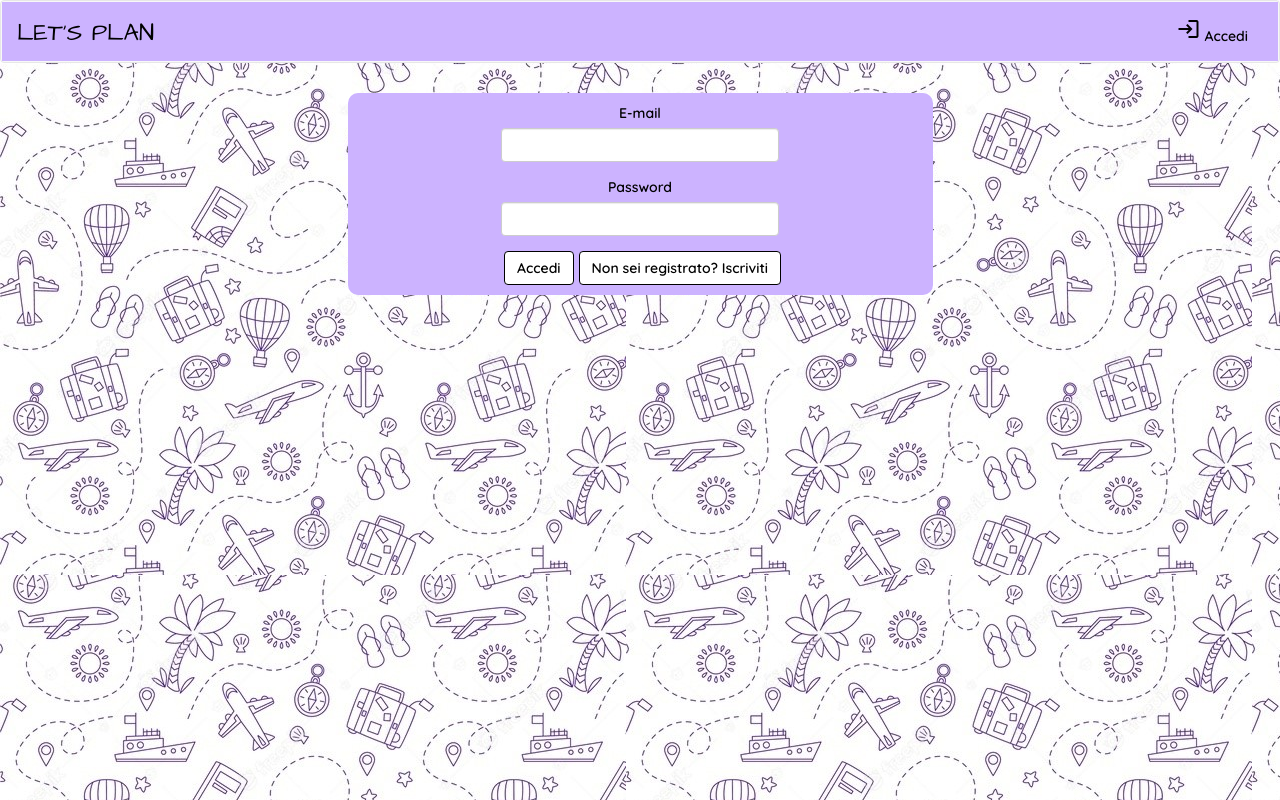
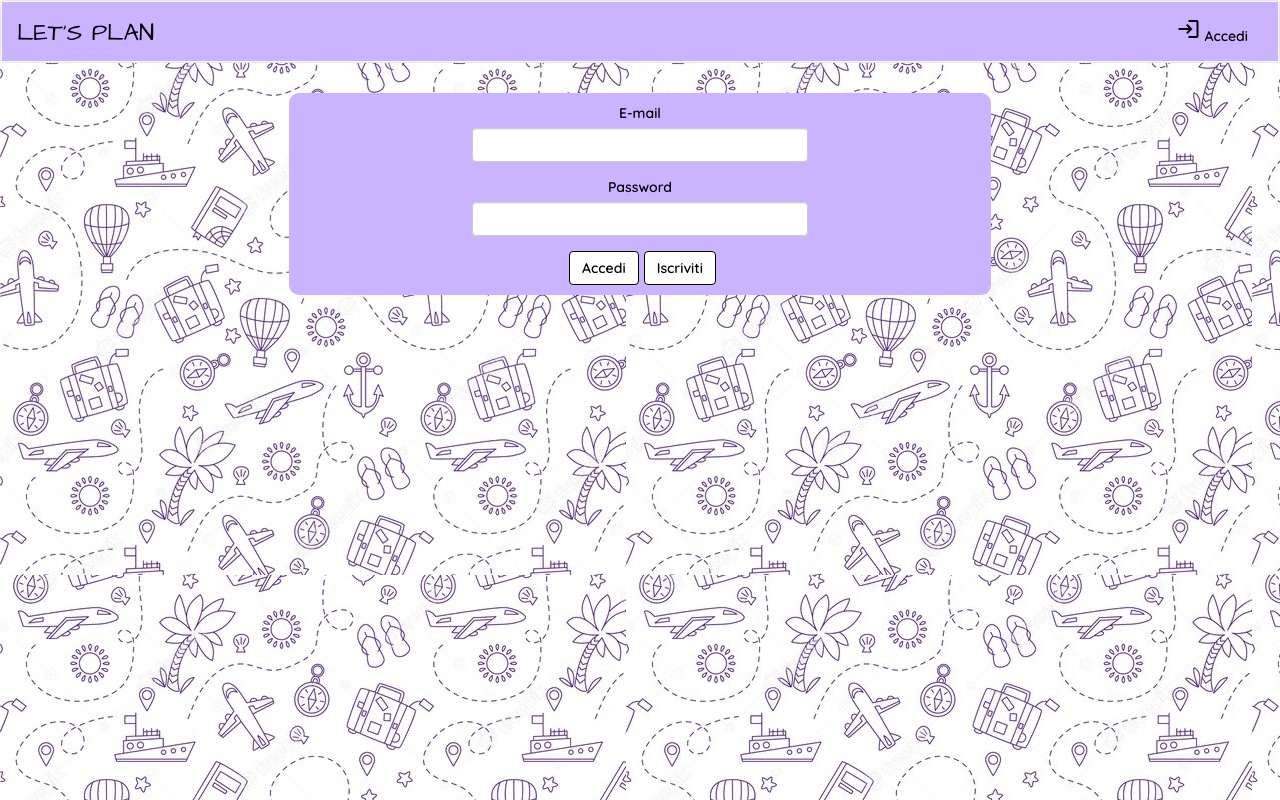
Before and after one commit to AriannaCicini/letsplan, an Angular app: page /auth in a window 1280 px wide. Built offline with nearby package versions, Linux system fonts and the light colour scheme.

Commit message:
Deploy test

```diff
--- a/src/app/auth/auth.component.css
+++ b/src/app/auth/auth.component.css
@@ -16,11 +16,11 @@ button, .btn-primary:hover, .btn-primary:active, .btn-primary:focus {
     margin-left: 0px;
     background-color: #ccb3ff;
     margin-top: 30px;
-    width: 50%;
+    width: 60%;
     border-radius: 10px;
     position: absolute;
-    left: 25%;
-    right: 25%;
+    left: 20%;
+    right: 20%;
 }
 
 form {
--- a/src/app/auth/auth.component.html
+++ b/src/app/auth/auth.component.html
@@ -14,7 +14,7 @@
             </div>
             <div>
                 <button class="btn btn-primary" type="submit"> {{isLoginMode ? 'Accedi' : 'Iscriviti'}} </button>
-                <button class="btn btn-primary" type="button" (click)="onSwitchMode()"> {{isLoginMode ? 'Non sei registrato? Iscriviti' : 'Accedi'}} </button>
+                <button class="btn btn-primary" type="button" (click)="onSwitchMode()"> {{isLoginMode ? 'Iscriviti' : 'Accedi'}} </button>
             </div>
         </form>
     </div>
```
